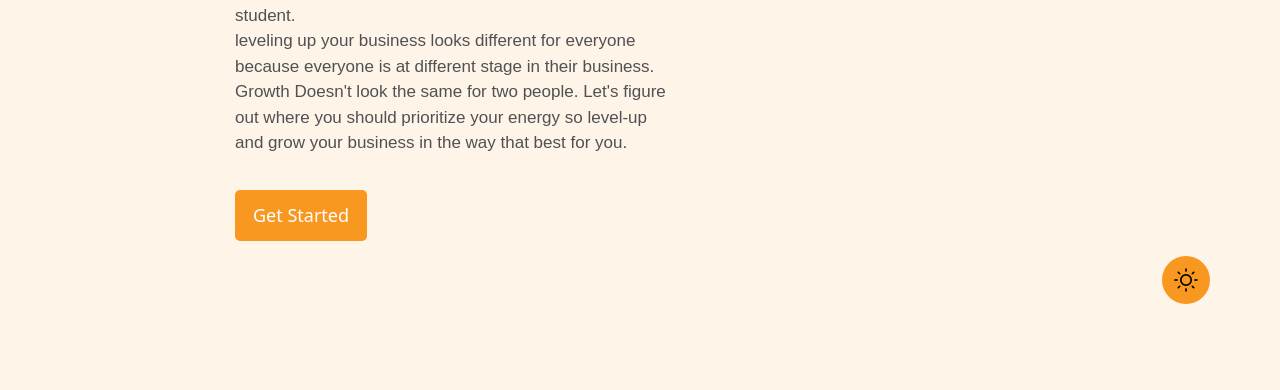
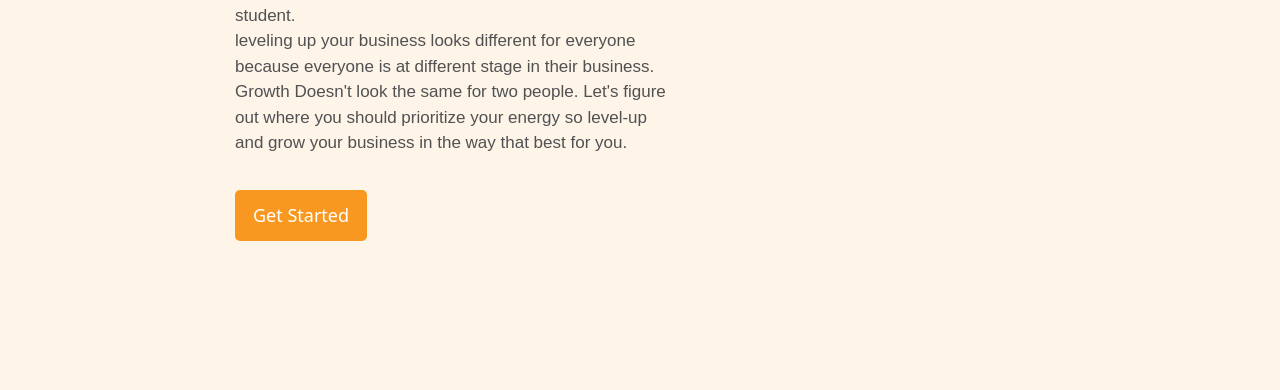
Before and after one commit to Ali-Obeidat/home-page-new, a plain HTML site: page index.html in a window 1280 px wide. Shown: the part 346-736 px from the top of the page. Drawn offline with nearby package versions, Linux system fonts and the light colour scheme.

Commit message:
Update index.html

```diff
--- a/index.html
+++ b/index.html
@@ -38,7 +38,7 @@
         </div>
       </div>
     </nav>
-    <img class="theem-btn" src="imgs/sun (1).png" alt="" />
+
     <div class="home">
       <div class="info">
         <h1 class="home-titel">Easy and intuitive online testing.</h1>
```
